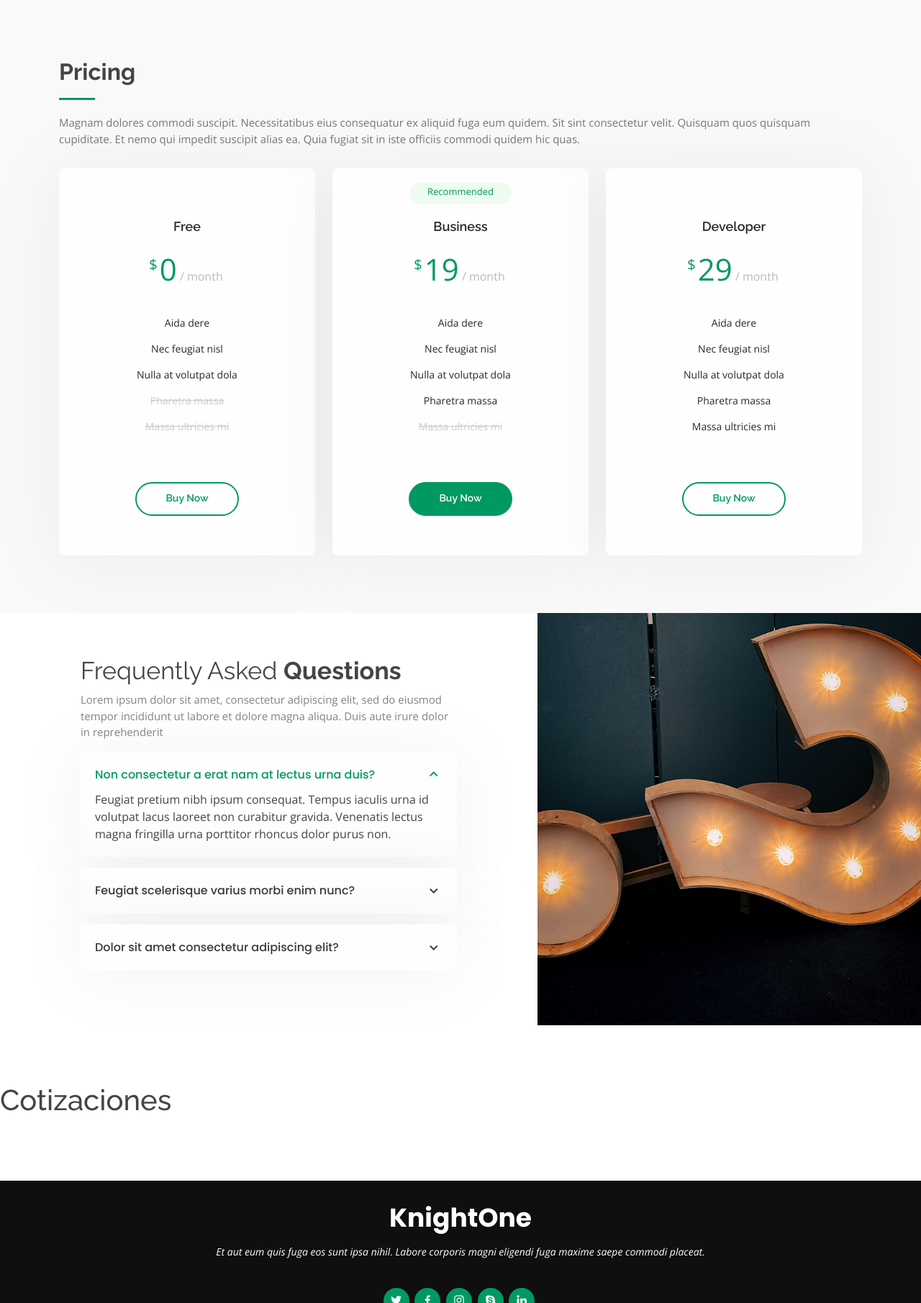
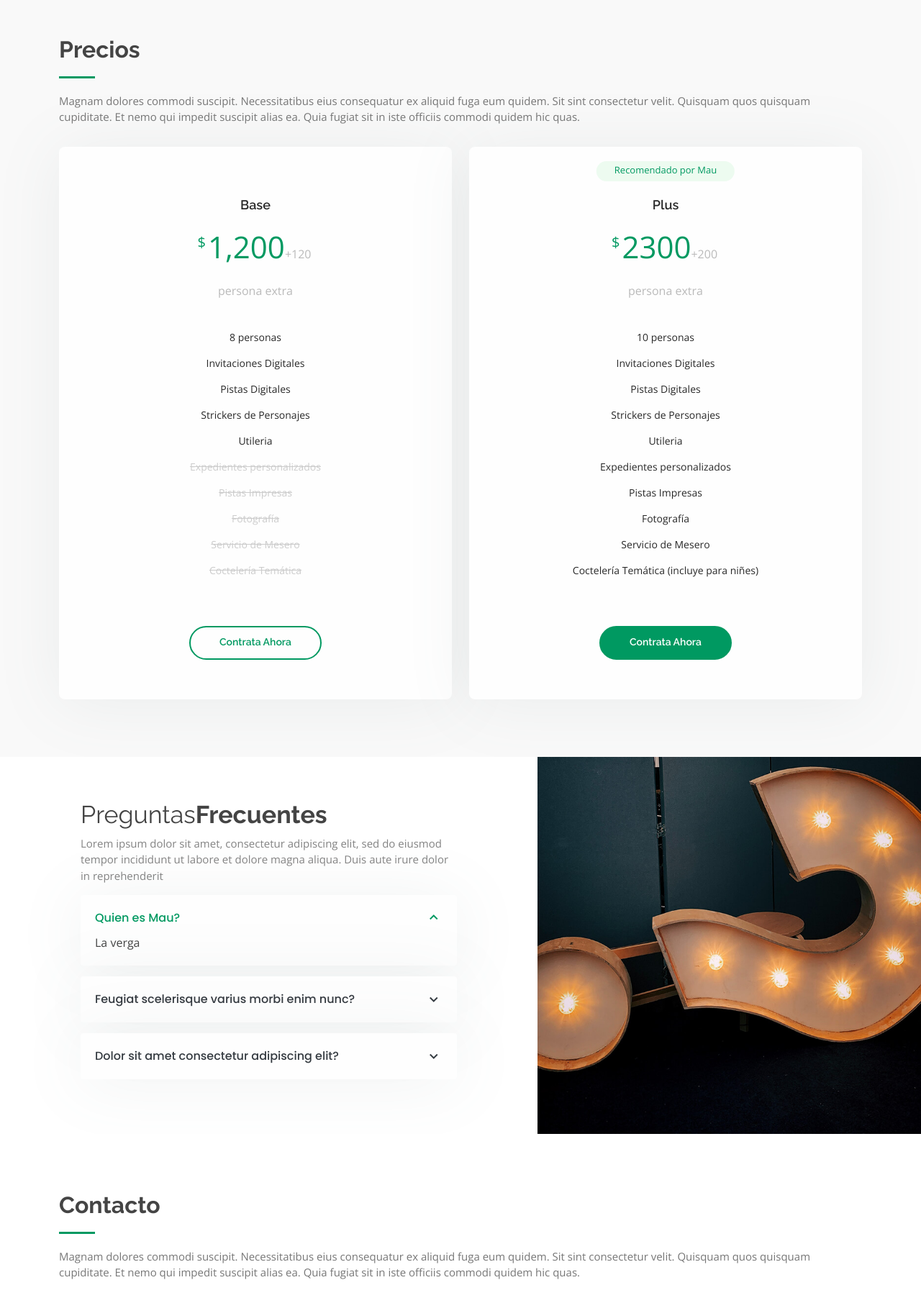
Before and after one commit to poncemarco/BNHWP, a Flask app: page / in a window 1280 px wide. Shown: the part 3196-5007 px from the top of the page at 72% size. Run offline with Flask 3, Linux system fonts and the light colour scheme; some libraries are stand-ins or nearby versions.

Commit message:
actualizacion de index y requests

```diff
--- a/main.py
+++ b/main.py
@@ -1,16 +1,84 @@
-from flask import Flask, render_template
+from flask import Flask, render_template, redirect, url_for
 from flask_wtf import FlaskForm
 from wtforms import StringField, SubmitField, SelectField
 from wtforms.validators import DataRequired, Email
+from flask_bootstrap import Bootstrap
+from email_manager import New_Client
+
 app = Flask(__name__)
-app.config['SECRET_KEY'] = '8BYkEfBA6O6ddasdasdas87a6s54da'
+app.config['SECRET_KEY'] = '8BYkEfBA6O6donzWlSihBXox7C0sKR6b'
+
+# Bootstrap Setup
+Bootstrap(app)
+'''
+app.config['SQLALCHEMY_DATABASE_URI'] = 'sqlite:///clients.db'
+app.config['SQLALCHEMY_TRACK_MODIFICATIONS'] = False
+db = SQLAlchemy(app)
+
+class Client(db.Model):
+    __tablename__ = "requests"
+    id = db.Column(db.Integer, primary_key=True)
+    name = db.Column(db.String(250), nullable=False)
+    email = db.Column(db.String(250), nullable=False, unique=True)
+    cellphone = db.Column(db.String(250), nullable=False)
+    numero_personas = db.Column(db.Integer, nullable=False)
+    game_type = db.Column(db.String(250), nullable=False)
+    cp = db.Column(db.String(250), nullable=False)
+
+db.create_all()
+'''
+'''new_client = Client(
+    name="Daniel",
+    email="eldaniel@gmail.com",
+    cellphone="546889753",
+    numero_personas=8,
+    game_type="Historia 1",
+    cp="45879"
+)
+db.session.add(new_client)
+db.session.commit()
+'''
 
 
+# ----------Email and DB ------------------#
+class Email_Form(FlaskForm):
+    name = StringField(label="Nombre", validators=[DataRequired()])
+    email = StringField(label="Email", validators=[DataRequired(), Email()])
+    cellphone = StringField(label="Número celular", validators=[DataRequired()])
+    numero_personas = SelectField(label="Número de personas que participaran",
+                                  choices=["8", "9", "10", "11", "12", "13", "14", "15", "más de 15"])
+    game_type = SelectField(label="Tipo de Juego",
+                            choices=["Panic At The Disco!", "Sombras del Pasado", "Demoliendo Destinos"])
+    cp = StringField(label="Código Postal", validators=[DataRequired()])
+    submit_button = SubmitField('submit')
 
 
-@app.route('/')
+@app.route('/', methods=["GET", "POST"])
 def home():
-    return render_template('index.html')
+    info_form = Email_Form()
+    email_manager = New_Client()
+    if info_form.validate_on_submit():
+        message = f'''Subject: Cotizacion nueva \n \n
+                     {info_form.name.data} quiere cotizar una sesion para {info_form.numero_personas.data} personas,
+                    para la historia {info_form.game_type.data}. Lo puedes contactar por WhatsApp
+                    al numero: {info_form.cellphone.data} o a su correo: {info_form.email.data},
+                    su CP es {info_form.cp.data}.'''.encode("utf-8")
+        email_manager.send_email(message)
+        '''
+        new_client = Client(
+            name=info_form.name.data,
+            email=info_form.email.data,
+            cellphone=info_form.cellphone.data,
+            numero_personas=info_form.numero_personas.data,
+            game_type=info_form.game_type.data,
+            cp=info_form.cp.data
+        )
+        db.session.add(new_client)
+        db.session.commit()
+        '''
+        return redirect(url_for('home'))
+    return render_template('index.html', form=info_form)
+
 
 if __name__ == "__main__":
-    app.run(debug=True)
+    app.run(host="0.0.0.0", port=5000, debug=True)
--- a/static/assets/css/style.css
+++ b/static/assets/css/style.css
@@ -800,7 +800,14 @@ section {
 }
 /*--------------------------------------------------------------
 # Stories
---------------------------------------------------------------*/.card {
+--------------------------------------------------------------*/
+#stories{
+  background: #1d2720;
+}
+{
+    background:#111426
+}
+.card {
   position: relative;
   display: flex;
   flex-direction: column;
@@ -959,6 +966,10 @@ section {
 /*--------------------------------------------------------------
 # Features
 --------------------------------------------------------------*/
+#features{
+    background:#111426
+}
+
 .features .icon-box h4 {
   font-size: 20px;
   font-weight: 700;
@@ -987,6 +998,9 @@ section {
 /*--------------------------------------------------------------
 # Clients
 --------------------------------------------------------------*/
+#clients{
+  background: #1d2720;
+}
 .clients {
   padding-top: 30px;
 }
@@ -1477,6 +1491,7 @@ section {
 /*--------------------------------------------------------------
 # Contact
 --------------------------------------------------------------*/
+
 .contact .info {
   width: 100%;
   background: #fff;
@@ -1724,3 +1739,10 @@ section {
 #footer .credits a:hover {
   color: #009961;
 }
+
+/*--------------------------------------------------------------
+# Email Contacter
+--------------------------------------------------------------*/
+#contact {
+    color:
+    }
--- a/templates/index.html
+++ b/templates/index.html
@@ -1,10 +1,9 @@
 <!DOCTYPE html>
 <html lang="en">
-
 <head>
   <meta charset="utf-8">
   <meta content="width=device-width, initial-scale=1.0" name="viewport">
-
+  {% import "bootstrap/wtf.html" as wtf %}
   <title>Betrayal Nights</title>
   <meta content="" name="description">
   <meta content="" name="keywords">
@@ -53,24 +52,6 @@
               <li><a class="nav-link scrollto" href="#about">Acerca de<br>Nosotros</a></li>
               <li><a class="nav-link scrollto" href="#services">Servicios incluidos</a></li>
               <li><a class="nav-link scrollto " href="#portfolio">Portfolio <br> de historias</a></li>
-              <li><a class="nav-link scrollto" href="#pricing">Precio y paquetes</a></li>
-              <li class="dropdown"><a href="#"><span>Drop Down</span> <i class="bi bi-chevron-down"></i></a>
-                <ul>
-                  <li><a href="#">Drop Down 1</a></li>
-                  <li class="dropdown"><a href="#"><span>Deep Drop Down</span> <i class="bi bi-chevron-right"></i></a>
-                    <ul>
-                      <li><a href="#">Deep Drop Down 1</a></li>
-                      <li><a href="#">Deep Drop Down 2</a></li>
-                      <li><a href="#">Deep Drop Down 3</a></li>
-                      <li><a href="#">Deep Drop Down 4</a></li>
-                      <li><a href="#">Deep Drop Down 5</a></li>
-                    </ul>
-                  </li>
-                  <li><a href="#">Drop Down 2</a></li>
-                  <li><a href="#">Drop Down 3</a></li>
-                  <li><a href="#">Drop Down 4</a></li>
-                </ul>
-              </li>
               <li><a class="nav-link scrollto" href="#contact">Contact</a></li>
             </ul>
             <i class="bi bi-list mobile-nav-toggle"></i>
@@ -104,26 +85,32 @@
 
         <div class="section-title">
           <h2>Quienes Somos?</h2>
-          <p>Magnam dolores commodi suscipit. Necessitatibus eius consequatur ex aliquid fuga eum quidem. Sit sint consectetur velit. Quisquam quos quisquam cupiditate. Et nemo qui impedit suscipit alias ea. Quia fugiat sit in iste officiis commodi quidem hic quas.</p>
+          <p>Somos un servicio de Fiestas Misterio ubicado en la CDMX</p>
         </div>
 
         <div class="row content">
           <div class="col-lg-6">
             <p>
-              Lorem ipsum dolor sit amet, consectetur adipiscing elit, sed do eiusmod tempor incididunt ut labore et dolore
-              magna aliqua.
+              <h2>¿Qué son las Fiestas de Misterio?</h2>
+              Son una experiencia en donde tu Y
+              tus amigos se adentraran en una
+              historia llena de drama A tension pero
+              sobre todo traicion. Cada uno
+              interpretara un personaje con la
+              esperanza de resolver el misterio
+              que los rodea.
             </p>
-            <ul>
-              <li><i class="ri-check-double-line"></i> Ullamco laboris nisi ut aliquip ex ea commodo consequat</li>
-              <li><i class="ri-check-double-line"></i> Duis aute irure dolor in reprehenderit in voluptate velit</li>
-              <li><i class="ri-check-double-line"></i> Ullamco laboris nisi ut aliquip ex ea commodo consequat</li>
-            </ul>
           </div>
           <div class="col-lg-6 pt-4 pt-lg-0">
             <p>
-              Ullamco laboris nisi ut aliquip ex ea commodo consequat. Duis aute irure dolor in reprehenderit in voluptate
-              velit esse cillum dolore eu fugiat nulla pariatur. Excepteur sint occaecat cupidatat non proident, sunt in
-              culpa qui officia deserunt mollit anim id est laborum.
+              <h2>¿Dónde entramos nosotros?</h2>
+              Nosotros organizamos la velada
+              por ti con la informacion que
+              nos proporciones Crearemos
+              una experiencia personalizada
+              que se ajuste a los deseos de tu
+              grupo recreando uno de los tres
+              misterios que tenemos para ti.
             </p>
           </div>
         </div>
@@ -144,7 +131,7 @@
           <div class="col-lg-4 col-md-6 d-flex align-items-stretch">
             <div class="icon-box">
               <div class="icon"><i class="bx bxl-dribbble"></i></div>
-              <h4><a href="">Lorem Ipsum</a></h4>
+              <h4><a href="">Invitaciones y Pistas Digitales</a></h4>
               <p>Voluptatum deleniti atque corrupti quos dolores et quas molestias excepturi</p>
             </div>
           </div>
@@ -152,7 +139,7 @@
           <div class="col-lg-4 col-md-6 d-flex align-items-stretch mt-4 mt-md-0">
             <div class="icon-box">
               <div class="icon"><i class="bx bx-file"></i></div>
-              <h4><a href="">Sed ut perspiciatis</a></h4>
+              <h4>Utileria y Stickers</h4>
               <p>Duis aute irure dolor in reprehenderit in voluptate velit esse cillum dolore</p>
             </div>
           </div>
@@ -160,7 +147,7 @@
           <div class="col-lg-4 col-md-6 d-flex align-items-stretch mt-4 mt-lg-0">
             <div class="icon-box">
               <div class="icon"><i class="bx bx-tachometer"></i></div>
-              <h4><a href="">Magni Dolores</a></h4>
+              <h4><a href="">Expedientes Personalizados y Pistas Impresas + </a></h4>
               <p>Excepteur sint occaecat cupidatat non proident, sunt in culpa qui officia</p>
             </div>
           </div>
@@ -168,7 +155,7 @@
           <div class="col-lg-4 col-md-6 d-flex align-items-stretch mt-4">
             <div class="icon-box">
               <div class="icon"><i class="bx bx-world"></i></div>
-              <h4><a href="">Nemo Enim</a></h4>
+              <h4><a href="">Servicio de Mesero con Cocteleria Temática+</a></h4>
               <p>At vero eos et accusamus et iusto odio dignissimos ducimus qui blanditiis</p>
             </div>
           </div>
@@ -213,34 +200,38 @@
 
     </div>
   </section>
+
     <!-- ======= Features Section ======= -->
     <section id="features" class="features">
       <div class="container">
-
         <div class="row">
           <div class="col-lg-6 order-2 order-lg-1">
             <div class="icon-box mt-5 mt-lg-0">
               <i class="bx bx-receipt"></i>
-              <h4>Est labore ad</h4>
-              <p>Consequuntur sunt aut quasi enim aliquam quae harum pariatur laboris nisi ut aliquip</p>
+              <h4>Acto I</h4>
+              <p>
+                Se introducen a los personajes, los tragos son servidos y
+                un misterio va saliendo del horno
+              </p>
             </div>
             <div class="icon-box mt-5">
               <i class="bx bx-cube-alt"></i>
-              <h4>Harum esse qui</h4>
-              <p>Excepteur sint occaecat cupidatat non proident, sunt in culpa qui officia deserunt</p>
+              <h4>Acto II</h4>
+              <p>
+                La confianza se rompe, nueva información sale a ala luz.
+                ¿Podrán resolver el misterio a tiempo?
+              </p>
             </div>
             <div class="icon-box mt-5">
               <i class="bx bx-images"></i>
-              <h4>Aut occaecati</h4>
-              <p>Aut suscipit aut cum nemo deleniti aut omnis. Doloribus ut maiores omnis facere</p>
-            </div>
-            <div class="icon-box mt-5">
-              <i class="bx bx-shield"></i>
-              <h4>Beatae veritatis</h4>
-              <p>Expedita veritatis consequuntur nihil tempore laudantium vitae denat pacta</p>
+              <h4>Acto III</h4>
+              <p>
+                La última revelación. Una traición, un grupo y una decisión que
+                 tomar. ¿Quién es el culpable?
+              </p>
             </div>
           </div>
-          <div class="image col-lg-6 order-1 order-lg-2" style='background-image: url("static/assets/img/features.jpg");'></div>
+          <div class="image col-lg-6 order-1 order-lg-2" style='background-image: url("https://i.pinimg.com/564x/d1/ed/32/d1ed326cc3732462ebf5d1aa60659f62.jpg");'></div>
         </div>
 
       </div>
@@ -254,64 +245,56 @@
       <div class="container">
 
         <div class="section-title">
-          <h2>Pricing</h2>
+          <h2>Precios</h2>
           <p>Magnam dolores commodi suscipit. Necessitatibus eius consequatur ex aliquid fuga eum quidem. Sit sint consectetur velit. Quisquam quos quisquam cupiditate. Et nemo qui impedit suscipit alias ea. Quia fugiat sit in iste officiis commodi quidem hic quas.</p>
         </div>
 
         <div class="row">
 
-          <div class="col-lg-4 col-md-6">
+          <div class="col-lg-6 col-md-6">
             <div class="box">
-              <h3>Free</h3>
-              <h4><sup>$</sup>0<span> / month</span></h4>
+              <h3>Base</h3>
+              <h4><sup>$</sup>1,200<span>+120<br>persona extra</span></h4>
               <ul>
-                <li>Aida dere</li>
-                <li>Nec feugiat nisl</li>
-                <li>Nulla at volutpat dola</li>
-                <li class="na">Pharetra massa</li>
-                <li class="na">Massa ultricies mi</li>
+                <li>8 personas</li>
+                <li>Invitaciones Digitales</li>
+                <li>Pistas Digitales</li>
+                <li>Strickers de Personajes</li>
+                <li>Utileria</li>
+                <li class="na">Expedientes personalizados</li>
+                <li class="na">Pistas Impresas</li>
+                <li class="na">Fotografía</li>
+                <li class="na">Servicio de Mesero</li>
+                <li class="na">Coctelería Temática</li>
               </ul>
               <div class="btn-wrap">
-                <a href="#" class="btn-buy">Buy Now</a>
+                <a href="#" class="btn-buy">Contrata Ahora</a>
               </div>
             </div>
           </div>
 
-          <div class="col-lg-4 col-md-6 mt-4 mt-md-0">
+          <div class="col-lg-6 col-md-6 mt-4 mt-md-0">
             <div class="box recommended">
-              <span class="recommended-badge">Recommended</span>
-              <h3>Business</h3>
-              <h4><sup>$</sup>19<span> / month</span></h4>
+              <span class="recommended-badge">Recomendado por Mau</span>
+              <h3>Plus</h3>
+              <h4><sup>$</sup>2300<span>+200<br>persona extra</span></h4>
               <ul>
-                <li>Aida dere</li>
-                <li>Nec feugiat nisl</li>
-                <li>Nulla at volutpat dola</li>
-                <li>Pharetra massa</li>
-                <li class="na">Massa ultricies mi</li>
+                <li>10 personas</li>
+                <li>Invitaciones Digitales</li>
+                <li>Pistas Digitales</li>
+                <li>Strickers de Personajes</li>
+                <li>Utileria</li>
+                <li>Expedientes personalizados</li>
+                <li>Pistas Impresas</li>
+                <li>Fotografía</li>
+                <li>Servicio de Mesero</li>
+                <li>Coctelería Temática (incluye para niñes)</li>
               </ul>
               <div class="btn-wrap">
-                <a href="#" class="btn-buy">Buy Now</a>
+                <a href="#" class="btn-buy">Contrata Ahora</a>
               </div>
             </div>
           </div>
-
-          <div class="col-lg-4 col-md-6 mt-4 mt-lg-0">
-            <div class="box">
-              <h3>Developer</h3>
-              <h4><sup>$</sup>29<span> / month</span></h4>
-              <ul>
-                <li>Aida dere</li>
-                <li>Nec feugiat nisl</li>
-                <li>Nulla at volutpat dola</li>
-                <li>Pharetra massa</li>
-                <li>Massa ultricies mi</li>
-              </ul>
-              <div class="btn-wrap">
-                <a href="#" class="btn-buy">Buy Now</a>
-              </div>
-            </div>
-          </div>
-
         </div>
 
       </div>
@@ -326,7 +309,7 @@
           <div class="col-lg-7 d-flex flex-column justify-content-center align-items-stretch  order-2 order-lg-1">
 
             <div class="content">
-              <h3>Frequently Asked <strong>Questions</strong></h3>
+              <h3>Preguntas<strong>Frecuentes</strong></h3>
               <p>
                 Lorem ipsum dolor sit amet, consectetur adipiscing elit, sed do eiusmod tempor incididunt ut labore et dolore magna aliqua. Duis aute irure dolor in reprehenderit
               </p>
@@ -335,10 +318,10 @@
             <div class="accordion-list">
               <ul>
                 <li>
-                  <a data-bs-toggle="collapse" class="collapse" data-bs-target="#accordion-list-1">Non consectetur a erat nam at lectus urna duis? <i class="bx bx-chevron-down icon-show"></i><i class="bx bx-chevron-up icon-close"></i></a>
+                  <a data-bs-toggle="collapse" class="collapse" data-bs-target="#accordion-list-1">Quien es Mau?<i class="bx bx-chevron-down icon-show"></i><i class="bx bx-chevron-up icon-close"></i></a>
                   <div id="accordion-list-1" class="collapse show" data-bs-parent=".accordion-list">
                     <p>
-                      Feugiat pretium nibh ipsum consequat. Tempus iaculis urna id volutpat lacus laoreet non curabitur gravida. Venenatis lectus magna fringilla urna porttitor rhoncus dolor purus non.
+                      La verga
                     </p>
                   </div>
                 </li>
@@ -374,17 +357,55 @@
 
     <!-- ======= Contact Section ======= -->
         <section id="contact" class="contact">
-      <div class="conteiner">
-        <h1>Cotizaciones</h1>
+      <div class="container">
+
+        <div class="section-title">
+          <h2>Contacto</h2>
+          <p>Magnam dolores commodi suscipit. Necessitatibus eius consequatur ex aliquid fuga eum quidem. Sit sint consectetur velit. Quisquam quos quisquam cupiditate. Et nemo qui impedit suscipit alias ea. Quia fugiat sit in iste officiis commodi quidem hic quas.</p>
         </div>
-    </section><!-- End Contact Section -->
+      </div>
+      <div class="container">
+
+        <div class="row mt-5">
+
+          <div class="col-lg-4">
+            <div class="info">
+
+              <div class="email">
+                <i class="ri-mail-line"></i>
+                <h4>Email:</h4>
+                <p>betrayal_nights@gmail.com</p>
+              </div>
+
+              <div class="phone">
+                <i class="ri-phone-line"></i>
+                <h4>Call:</h4>
+                <p>55</p>
+              </div>
+            </div>
+
+
+          </div>
+
+          <div class="col-lg-8 mt-5 mt-lg-0">
+
+            <div class="form">
+              {{ wtf.quick_form(form, novalidate=True, button_map={"submit": "primary"}) }}
+            </div>
+
+          </div>
+
+        </div>
+
+      </div>
+    </section>
 
   </main><!-- End #main -->
 
   <!-- ======= Footer ======= -->
   <footer id="footer">
     <div class="container">
-      <h3>KnightOne</h3>
+      <h3>Betrayal Nights</h3>
       <p>Et aut eum quis fuga eos sunt ipsa nihil. Labore corporis magni eligendi fuga maxime saepe commodi placeat.</p>
       <div class="social-links">
         <a href="#" class="twitter"><i class="bx bxl-twitter"></i></a>
@@ -394,7 +415,7 @@
         <a href="#" class="linkedin"><i class="bx bxl-linkedin"></i></a>
       </div>
       <div class="copyright">
-        &copy; Copyright <strong><span>KnightOne</span></strong>. All Rights Reserved
+        &copy; Copyright <strong><span>BetrayalNights</span></strong>. All Rights Reserved
       </div>
       <div class="credits">
         <!-- All the links in the footer should remain intact. -->
```
Also changed, not shown: email_manager.py (+25 -0 lines), 1 other file. Lines whose indentation alone changed are shown as unchanged.
